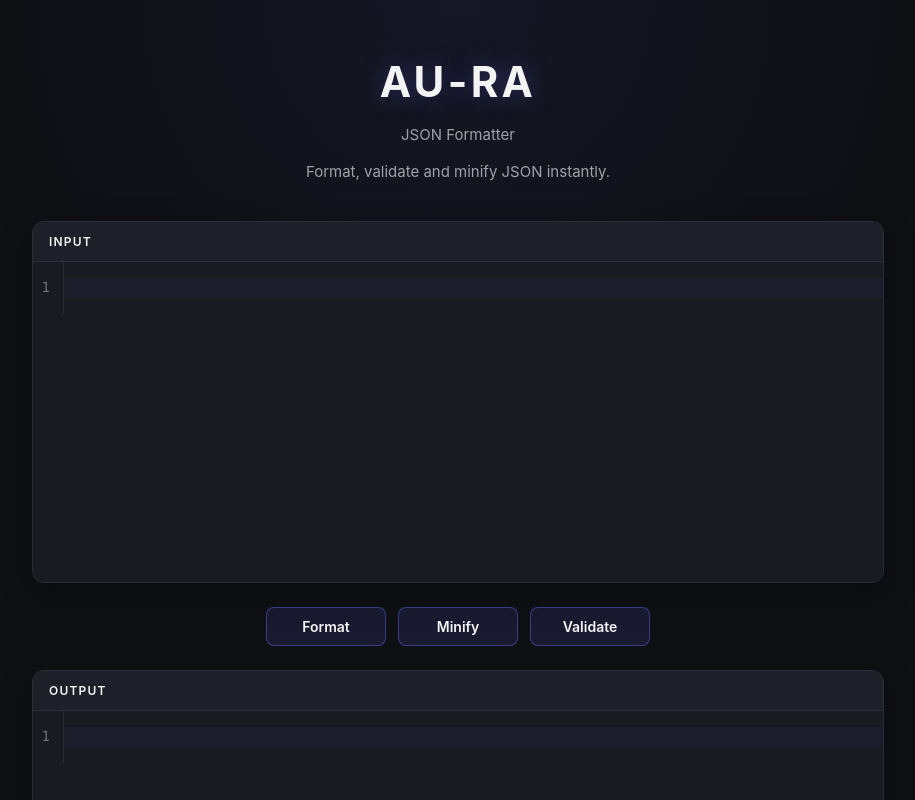
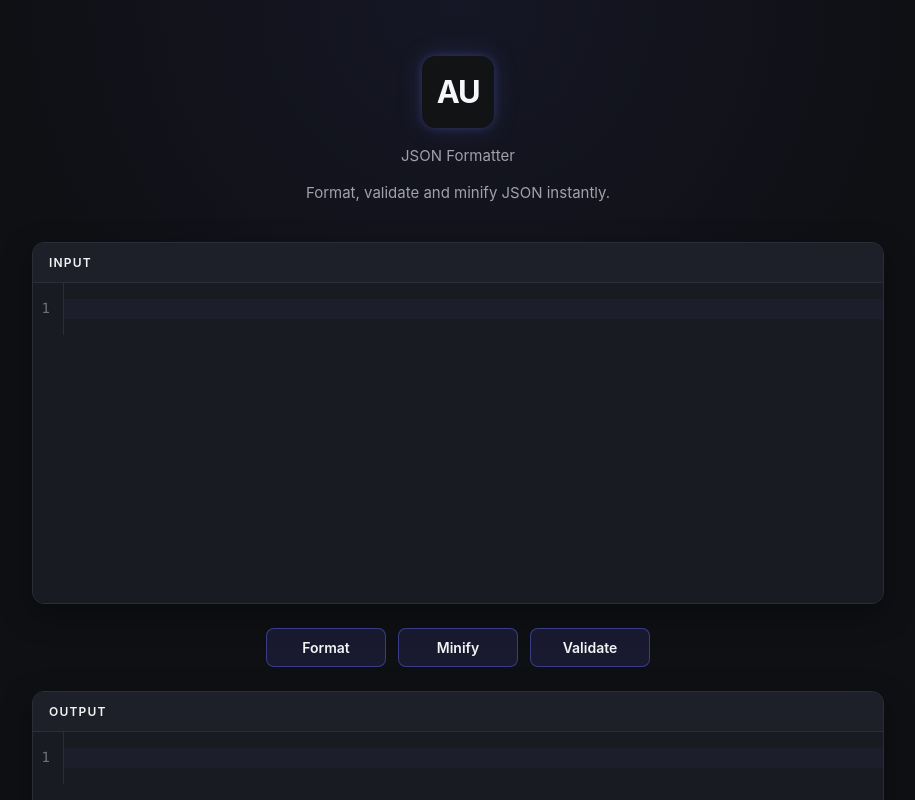
Before and after one commit to mmycdev/aura-json-formatter, a React (Vite) app: page / in a window 1280 px wide. Shown: the top 800 px of the page, without its empty margins (182-1097 px from the left). Built offline with nearby package versions, Linux system fonts and the light colour scheme.

Commit message:
style: add AU-RA logo

```diff
--- a/src/App.css
+++ b/src/App.css
@@ -112,10 +112,6 @@
     margin-bottom: 28px;
   }
 
-  .app-header h1 {
-    font-size: 36px;
-  }
-
   .actions {
     padding: 20px 0;
   }
@@ -180,3 +176,13 @@
   font-weight: 600;
   color: var(--accent);
 }
+
+.app-logo {
+  width: 72px;
+  height: 72px;
+  display: block;
+  margin: 0 auto;
+  filter:
+    drop-shadow(0 0 4px rgba(109, 124, 255, 0.25))
+    drop-shadow(0 0 12px rgba(109, 124, 255, 0.15));
+}
--- a/src/App.tsx
+++ b/src/App.tsx
@@ -1,6 +1,7 @@
 import { JsonEditor } from "./components/JsonEditor";
 import { useState } from "react";
 import "./App.css";
+import logo from "./assets/logo.svg";
 
 function App() {
   const [inputValue, setInputValue] = useState("");
@@ -42,7 +43,7 @@ function App() {
   return (
      <main className="app">
       <header className="app-header">
-        <h1>AU-RA</h1>
+        <img src={logo} alt="AU-RA" className="app-logo" />
         <p>JSON Formatter</p>
           <p>Format, validate and minify JSON instantly.</p>
       </header>
```
Also changed, not shown: src/assets/logo.svg (added).
